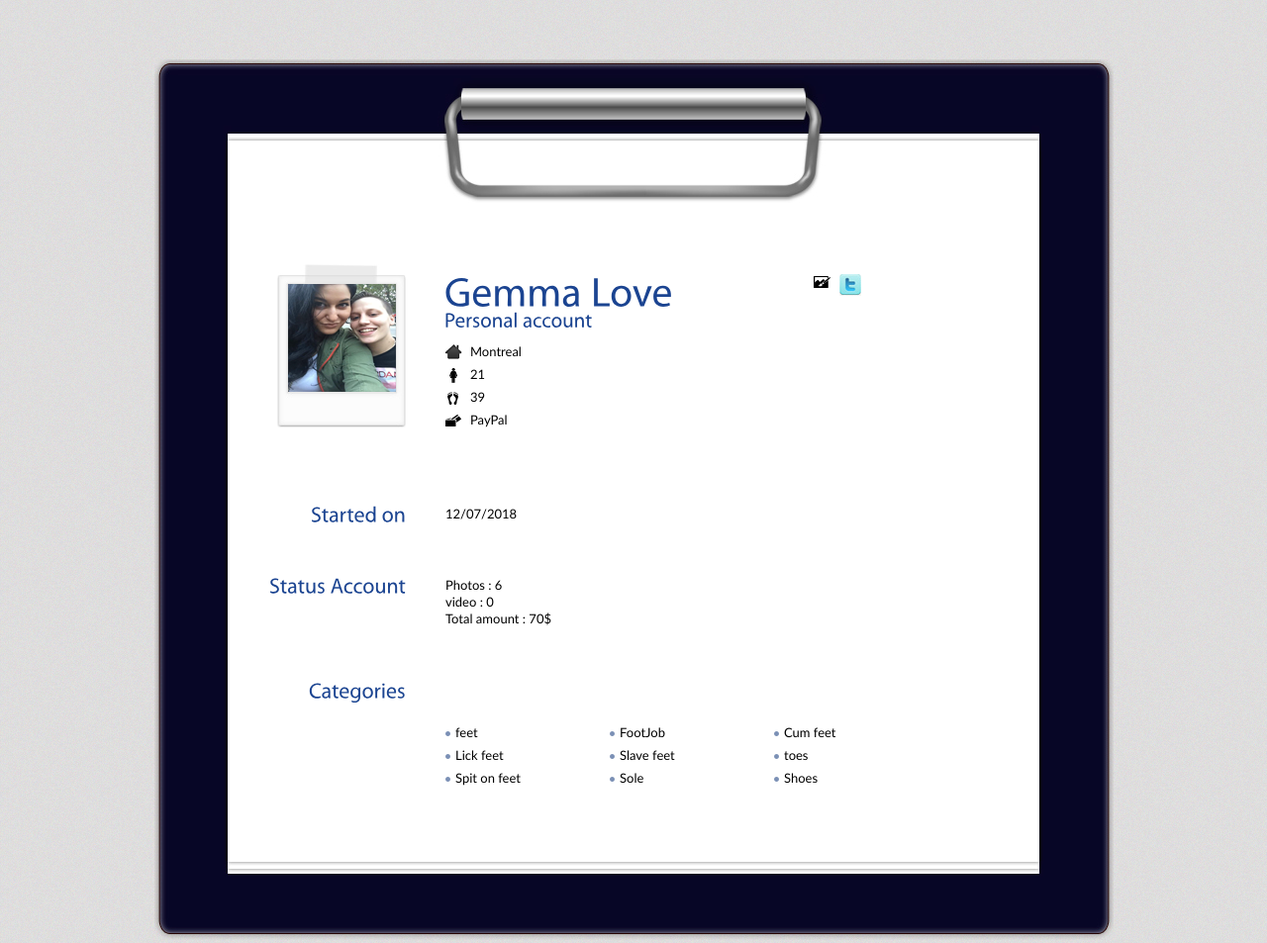
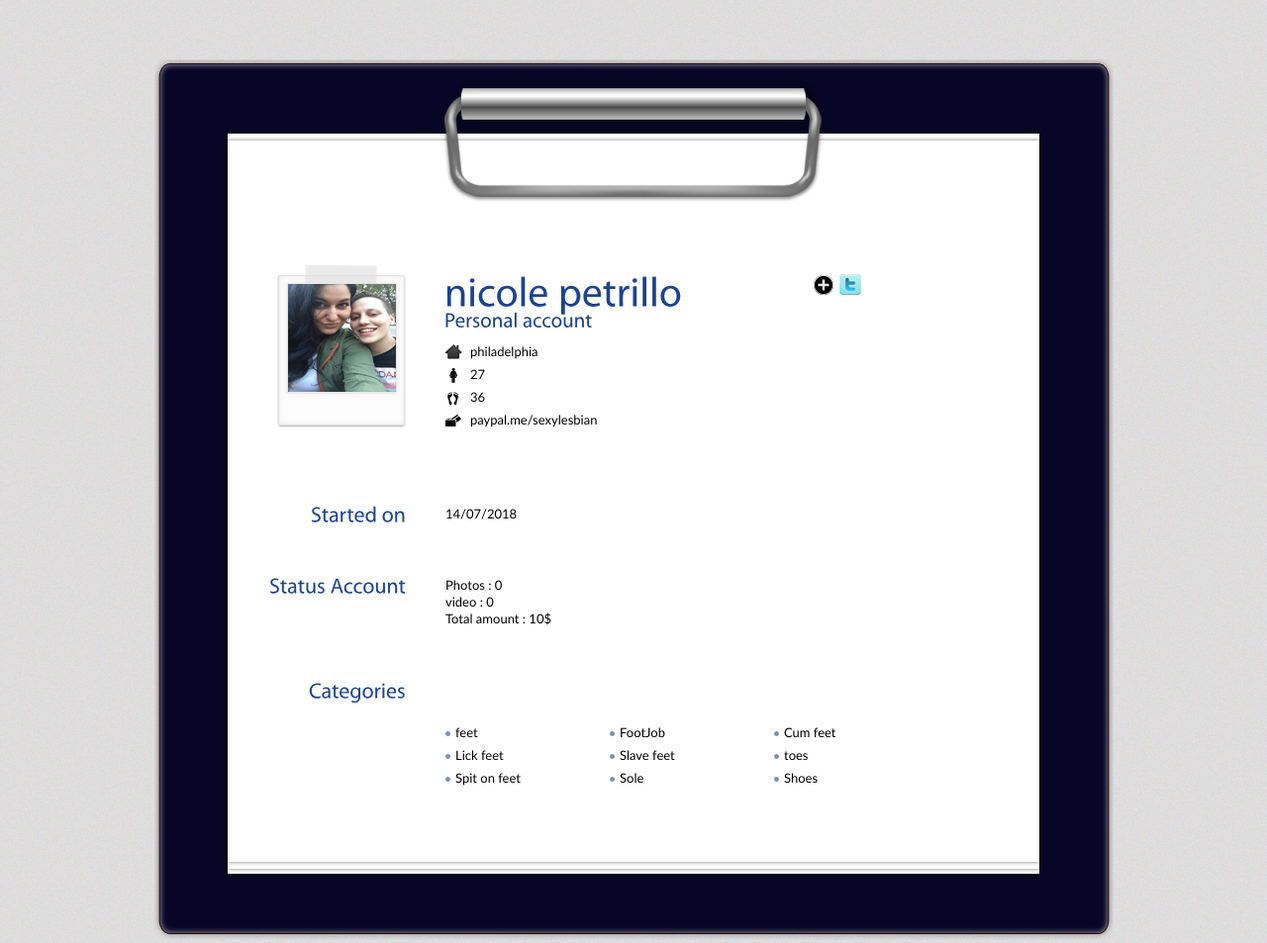
Before and after one commit to MegaFeet/nicole-petrillo, a plain HTML site: page index.html in a window 1280 px wide. Shown: the top 953 px of the page at 99% size. Drawn offline with Linux system fonts and the light colour scheme.

Commit message:
Update index.html

```diff
--- a/index.html
+++ b/index.html
@@ -37,13 +37,13 @@
           <!-- End Image -->
           <!-- Begin Personal Information -->
           <div class="self">
-            <h1 class="name">Gemma Love<br />
+            <h1 class="name">nicole petrillo<br />
               <span>Personal account</span></h1>
             <ul>
-	      <li class="ad">Montreal</li>
-              <li class="web">21</li>
-              <li class="tel"> 39 </li>
-              <li class="mail">PayPal</li>
+	      <li class="ad">philadelphia</li>
+              <li class="web">27</li>
+              <li class="tel"> 36 </li>
+              <li class="mail">paypal.me/sexylesbian</li>
 
             </ul>
           </div>
@@ -53,8 +53,9 @@
           <!-- Begin Social -->
           <div class="social">
 <ul>
-<li><a class='north' id="contact" href="https://goo.gl/2c1zma" title="Contact Me"><img src="images/icn-contact.jpg" alt="" /></a></li>
-<li><a class='north' href="https://twitter.com/slave4your" title="Twitter"><img src="images/icn-twitter.jpg" alt="" /></a></li>
+
+	 <li><a class='north' id="Upload image/video" href="https://goo.gl/9TyEyx" title="Upload image/video"><img src="images/icn-facebook.jpg" alt="" /></a></li>
+	<li><a class='north' href="https://twitter.com/slave4your" title="Twitter"><img src="images/icn-twitter.jpg" alt="" /></a></li>
 
 </ul>
           </div>
@@ -63,15 +64,15 @@
 
 	    <div class="entry">
           <h2>Started on</h2>
-         <p> 12/07/2018</p>
+         <p> 14/07/2018</p>
 
         </div>
         <!-- Begin 1st Row -->
         <div class="entry">
           <h2>Status Account</h2>
-	 <p>  Photos : 6 </p>
+	 <p>  Photos : 0 </p>
 	<p>  video : 0 </p>
-	<p> Total amount : 70$ </p>
+	<p> Total amount : 10$ </p>
 
         </div>
 
```
